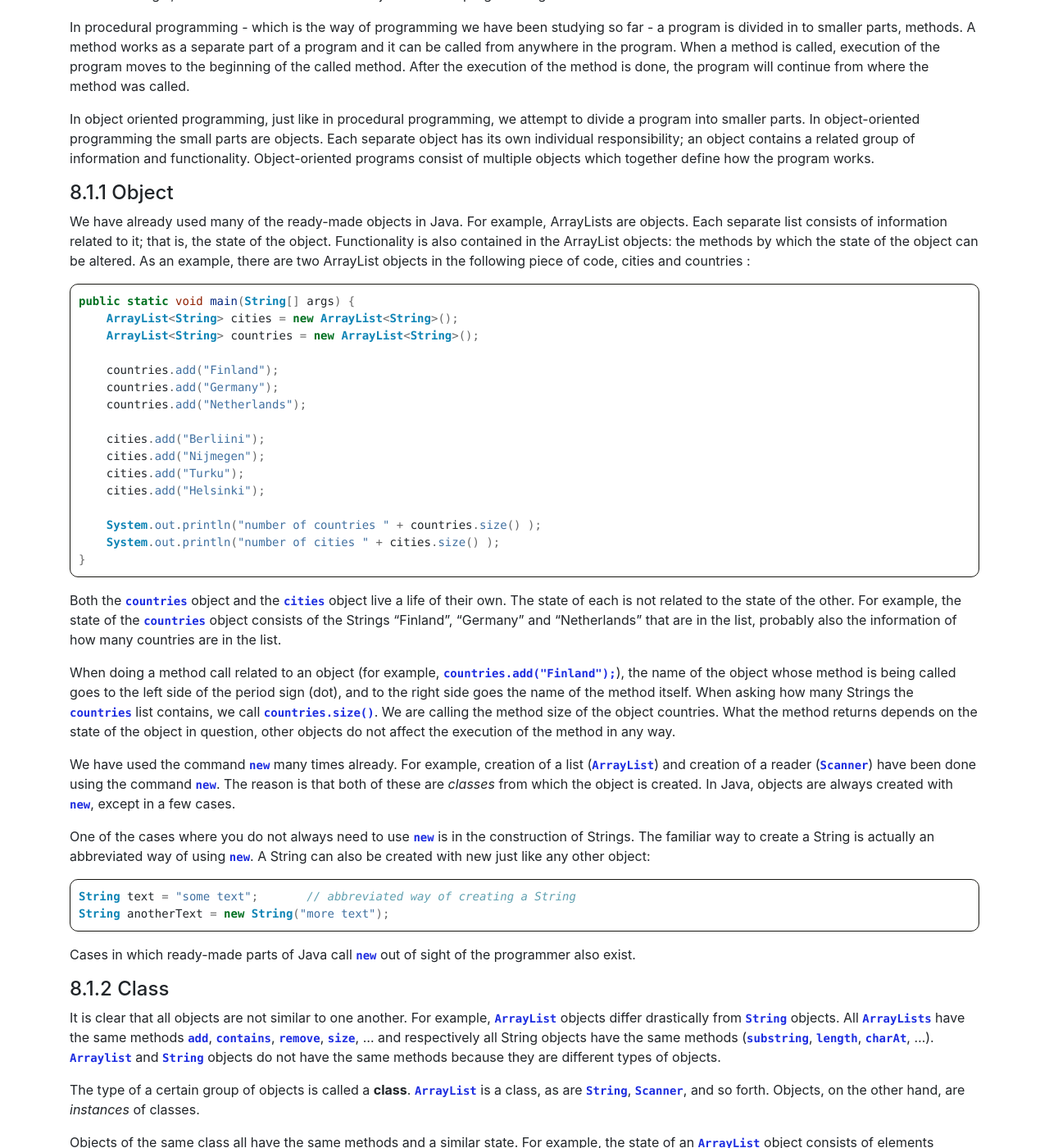
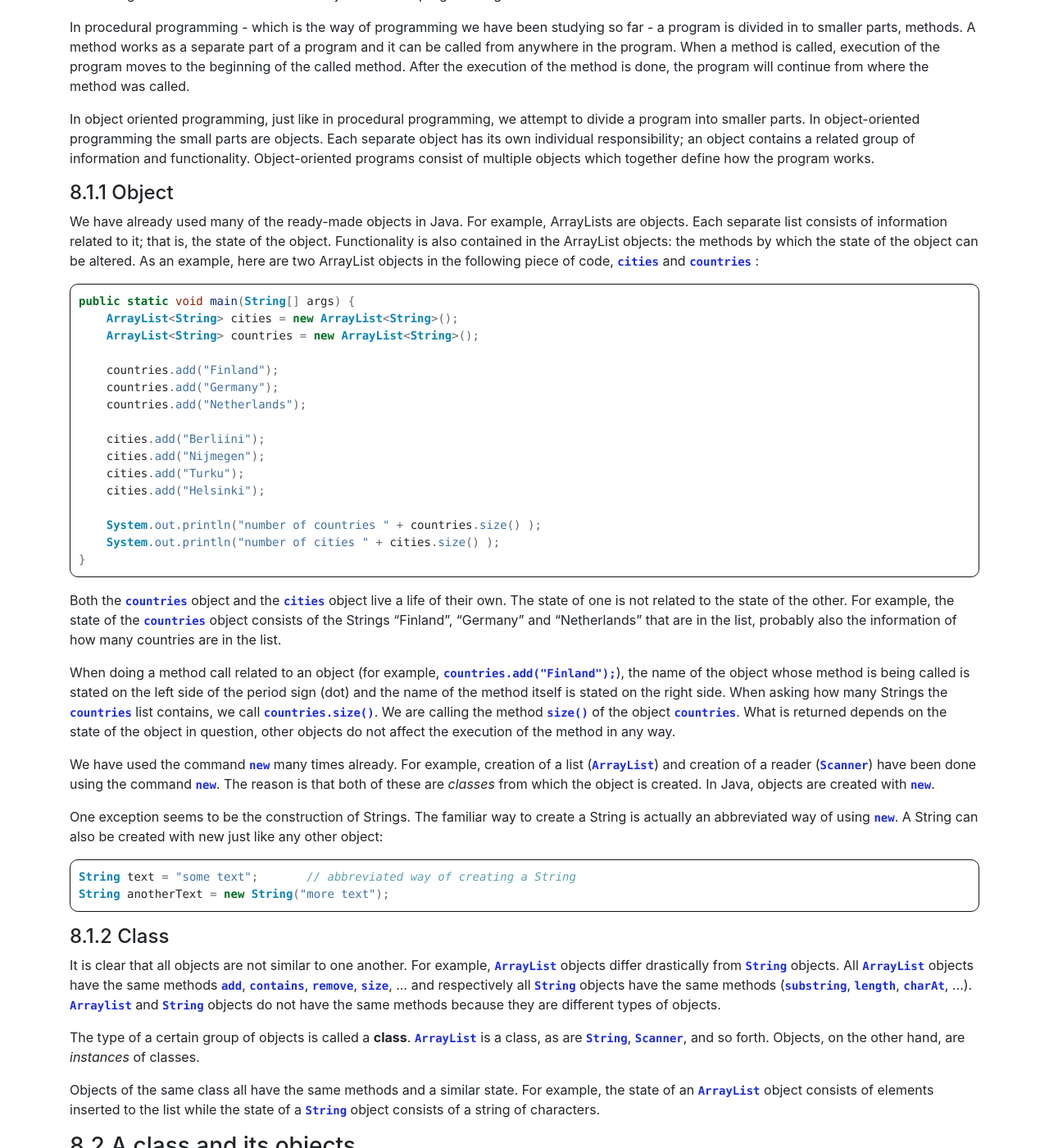
Before and after one commit to hhs-2018-se-dt-s2-apip/APDE-lesmateriaal, a Jekyll site: the page built from week7.md, in a window 1280 px wide and 1400 px high, scrolled down 630 px. Shown: the whole window at 82% size. Built offline with Jekyll 4.4.1, drawn with Linux system fonts in a browser that asks for light colours; comment, search, counter and statistics services are not loaded; some of the changed text lies outside the part shown.

Commit message:
Reviewed text.

````diff
--- a/_includes/week04/21-Object-oriented-programming.md
+++ b/_includes/week04/21-Object-oriented-programming.md
@@ -8,7 +8,7 @@ In object oriented programming, just like in procedural programming, we attempt
 
 #### 8.1.1 Object
 
-We have already used many of the ready-made objects in Java. For example, ArrayLists are objects. Each separate list consists of information related to it; that is, the state of the object. Functionality is also contained in the ArrayList objects: the methods by which the state of the object can be altered. As an example, there are two ArrayList objects in the following piece of code, cities and countries :
+We have already used many of the ready-made objects in Java. For example, ArrayLists are objects. Each separate list consists of information related to it; that is, the state of the object. Functionality is also contained in the ArrayList objects: the methods by which the state of the object can be altered. As an example, here are two ArrayList objects in the following piece of code, `cities` and `countries` :
 
 ```java
 public static void main(String[] args) {
@@ -29,24 +29,22 @@ public static void main(String[] args) {
 }
 ```
 
-Both the `countries` object and the `cities` object live a life of their own. The state of each is not related to the state of the other. For example, the state of the `countries` object consists of the Strings "Finland", "Germany" and "Netherlands" that are in the list, probably also the information of how many countries are in the list.
+Both the `countries` object and the `cities` object live a life of their own. The state of one is not related to the state of the other. For example, the state of the `countries` object consists of the Strings "Finland", "Germany" and "Netherlands" that are in the list, probably also the information of how many countries are in the list.
 
-When doing a method call related to an object (for example, `countries.add("Finland");`), the name of the object whose method is being called goes to the left side of the period sign (dot), and to the right side goes the name of the method itself. When asking how many Strings the `countries` list contains, we call `countries.size()`. We are calling the method size of the object countries. What the method returns depends on the state of the object in question, other objects do not affect the execution of the method in any way.
+When doing a method call related to an object (for example, `countries.add("Finland");`), the name of the object whose method is being called is stated on the left side of the period sign (dot) and the name of the method itself is stated on the right side. When asking how many Strings the `countries` list contains, we call `countries.size()`. We are calling the method `size()` of the object `countries`. What is returned depends on the state of the object in question, other objects do not affect the execution of the method in any way.
 
-We have used the command `new` many times already. For example, creation of a list (`ArrayList`) and creation of a reader (`Scanner`) have been done using the command `new`. The reason is that both of these are *classes* from which the object is created. In Java, objects are always created with `new`, except in a few cases.
+We have used the command `new` many times already. For example, creation of a list (`ArrayList`) and creation of a reader (`Scanner`) have been done using the command `new`. The reason is that both of these are *classes* from which the object is created. In Java, objects are created with `new`.
 
-One of the cases where you do not always need to use `new` is in the construction of Strings. The familiar way to create a String is actually an abbreviated way of using `new`. A String can also be created with new just like any other object:
+One exception seems to be the construction of Strings. The familiar way to create a String is actually an abbreviated way of using `new`. A String can also be created with new just like any other object:
 
 ```java
 String text = "some text";       // abbreviated way of creating a String
 String anotherText = new String("more text");
 ```
 
-Cases in which ready-made parts of Java call `new` out of sight of the programmer also exist.
-
 #### 8.1.2 Class
 
-It is clear that all objects are not similar to one another. For example, `ArrayList` objects differ drastically from `String` objects. All `ArrayLists` have the same methods `add`, `contains`, `remove`, `size`, ... and respectively all String objects have the same methods (`substring`, `length`, `charAt`, ...). `Arraylist` and `String` objects do not have the same methods because they are different types of objects.
+It is clear that all objects are not similar to one another. For example, `ArrayList` objects differ drastically from `String` objects. All `ArrayList` objects have the same methods `add`, `contains`, `remove`, `size`, ... and respectively all `String` objects have the same methods (`substring`, `length`, `charAt`, ...). `Arraylist` and `String` objects do not have the same methods because they are different types of objects.
 
 The type of a certain group of objects is called a **class**. `ArrayList` is a class, as are `String`, `Scanner`, and so forth. Objects, on the other hand, are *instances* of classes.
 
@@ -57,7 +55,7 @@ Objects of the same class all have the same methods and a similar state. For exa
 A **class defines** what kind of objects it has:
 
 - **what methods the objects have**
-- **what the state of the objects are, or in other words, what kind of attributes the objects have**
+- **what the state of the objects is, or in other words, what kind of attributes the objects have**
 
 A class describes the "blueprint" of the objects that are made out of it (are instances of it).
 
@@ -106,7 +104,7 @@ public class Person {
 }
 ```
 
-The class has to define what methods and attributes the objects created from the class will have. Let us decide that each person has a name and an age. It feels natural to represent the name as a String and the age as an integer. Let us add this to our schematics:
+The class should define what methods and attributes its objects will have. Let us decide that each person has a name and an age. It feels natural to represent the name as a String and the age as an integer. Let us add this to our class:
 
 ```java
 public class Person {
@@ -140,17 +138,17 @@ public class Person {
     private int age;
 
     public Person(String initialName) {
+        this.name = initialName;
         this.age = 0;
-        this.name = initialName;
     }
 }
 ```
 
 The constructor always has the same name as the class. In the code above, the class is `Person` and the constructor is `public Person(String initialName)`. The value the constructor receives as a parameter is in parentheses after the name of the constructor. You can imagine the constructor as a method that Java runs when an object is created with the command `new Person("Bob");` Whenever an object is created from a class, the constructor of that class is called.
 
-A few notes: within the constructor there is a command `this.age = 0`. Through it, we set a value for this particular object; we define the internal variable age of "this" object. Another command we use is `this.name = initialName;`. Again, we give the internal variable called name the String that is defined in the constructor. The variables `age` and `name` are automatically visible in the constructor and elsewhere in the object. They are referred to with the this prefix. Due to the `private` modifier, the variables cannot be seen from outside the object.
+A few notes: within the constructor there is a command `this.age = 0`. By using the keyword `this`, we can refer to this particular object; we define the internal variable age of *this* object (the object currently being constructed). Another command we use is `this.name = initialName;`. Again, we give the internal variable called name the String that is defined in the constructor. The variables `age` and `name` are automatically visible in the constructor and elsewhere in the object. They are referred to with the `this` prefix. Due to the `private` modifier, the variables cannot be seen from outside the object.
 
-One more thing: if the programmer does not create a constructor for her class, Java will automatically create a default constructor for it. A default constructor is a constructor that does nothing. So, if you for some reason do not need a constructor you do not need to write one.
+One more thing: (if and only) if the programmer does not create a constructor for her class, Java will automatically create a default constructor for it. A default constructor is a constructor that does nothing. So, if you for some reason do not need a constructor you do not need to write one.
 
 #### 8.2.3 Defining your own class - methods
 
````
Also changed, not shown: other parts of _includes/week04/21-Object-oriented-programming.md (+8 -8 lines).
